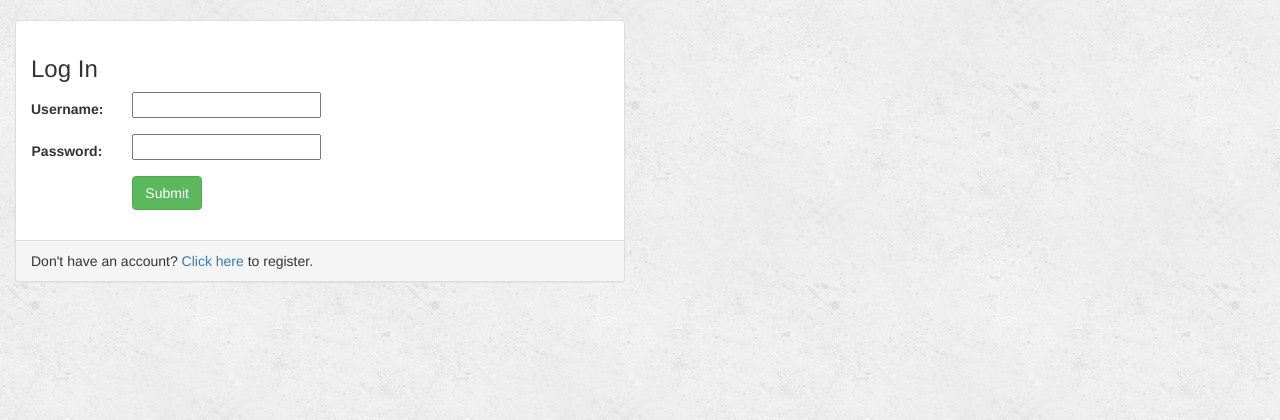
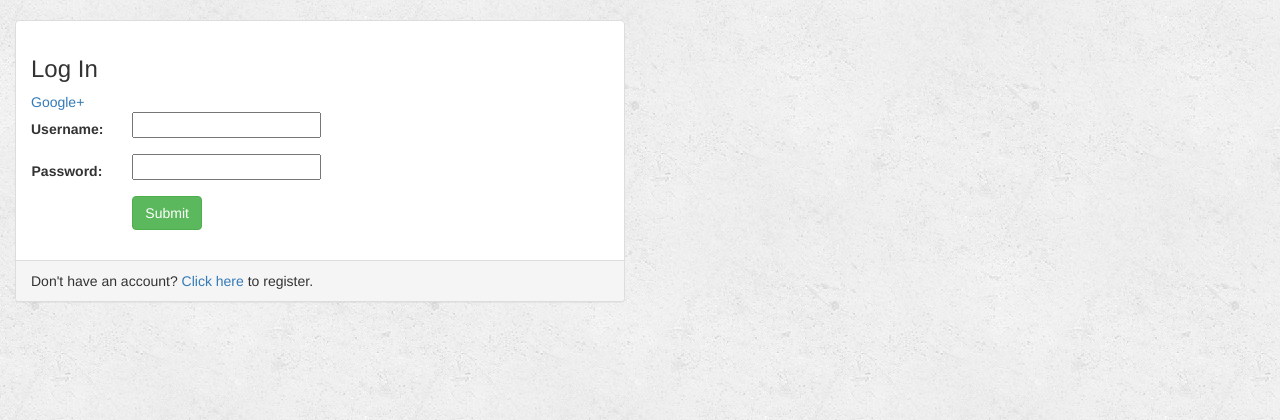
Before and after one commit to punit121/Music, a Django app: page /music/ in a window 1280 px wide. Shown: the part 52-472 px from the top of the page. Run offline with Django 3.2, Linux system fonts and the light colour scheme; some libraries are stand-ins or nearby versions.

Commit message:
social auth work added [Google+]

```diff
--- a/music/templates/music/login.html
+++ b/music/templates/music/login.html
@@ -10,6 +10,8 @@
             <div class="panel panel-default">
                 <div class="panel-body">
                     <h3>Log In</h3>
+                      <a href="http://localhost:8000/login/google-oauth2/">Google+</a>
+
                     {% if error_message %}
                         <p><strong>{{ error_message }}</strong></p>
                     {% endif %}
--- a/music/urls.py
+++ b/music/urls.py
@@ -17,7 +17,7 @@ urlpatterns = [
     url(r'^songs/(?P<filter_by>[a-zA_Z]+)/$', views.songs, name='songs'),
     url(r'^create_album/$', views.create_album, name='create_album'),
     url(r'^settings/$', views.settings, name='settings'),
-    url(r'^oauth/', include('social_django.urls', namespace='social')),  # <--
+    url(r'^api/v1/', include('social_django.urls', namespace='social')),  # <--
     url(r'^(?P<album_id>[0-9]+)/create_song/$', views.create_song, name='create_song'),
     url(r'^(?P<album_id>[0-9]+)/delete_song/(?P<song_id>[0-9]+)/$', views.delete_song, name='delete_song'),
     url(r'^(?P<album_id>[0-9]+)/favorite_album/$', views.favorite_album, name='favorite_album'),
--- a/website/settings.py
+++ b/website/settings.py
@@ -1,4 +1,5 @@
 import os
+#from config import *
 
 # Build paths inside the project like this: os.path.join(BASE_DIR, ...)
 BASE_DIR = os.path.dirname(os.path.dirname(os.path.abspath(__file__)))
@@ -89,6 +90,7 @@ SOCIAL_AUTH_LOGIN_REDIRECT_URL = '/settings/'
 SOCIAL_AUTH_RAISE_EXCEPTIONS = False
 AUTHENTICATION_BACKENDS = (
     'social_core.backends.github.GithubOAuth2',
+    'social_core.backends.google.GoogleOAuth2',
     'social_core.backends.twitter.TwitterOAuth',
     'social_core.backends.facebook.FacebookOAuth2',
 
@@ -96,6 +98,10 @@ AUTHENTICATION_BACKENDS = (
 )
 SOCIAL_AUTH_GITHUB_KEY = '0e1046311c20297beaa6'
 SOCIAL_AUTH_GITHUB_SECRET = 'b7ebe0a95e4638a1a1a094a3cbea8d5a1cdd1ba1'
+SOCIAL_AUTH_GOOGLE_OAUTH2_KEY = '608665104642-t56mntp9qv0gdnn39upp7fvg527n4kij.apps.googleusercontent.com'
+SOCIAL_AUTH_GOOGLE_OAUTH2_SECRET = '-UwFtR8jivDFrWqKs1_ZjbJ9'
+
+LOGIN_REDIRECT_URL = '/settings/'
 # Internationalization
 LANGUAGE_CODE = 'en-us'
 TIME_ZONE = 'UTC'
```
Also changed, not shown: db.sqlite3.
